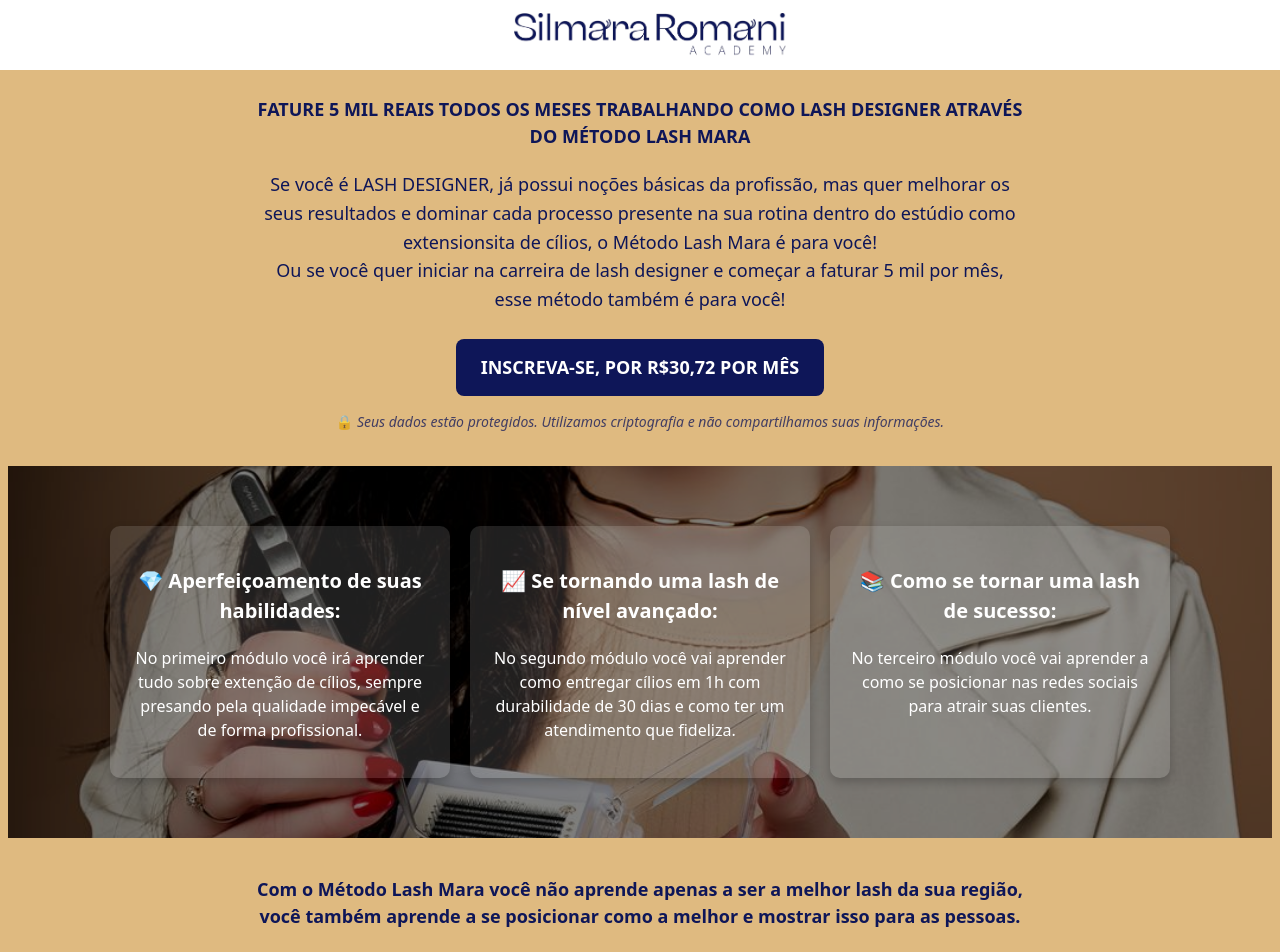
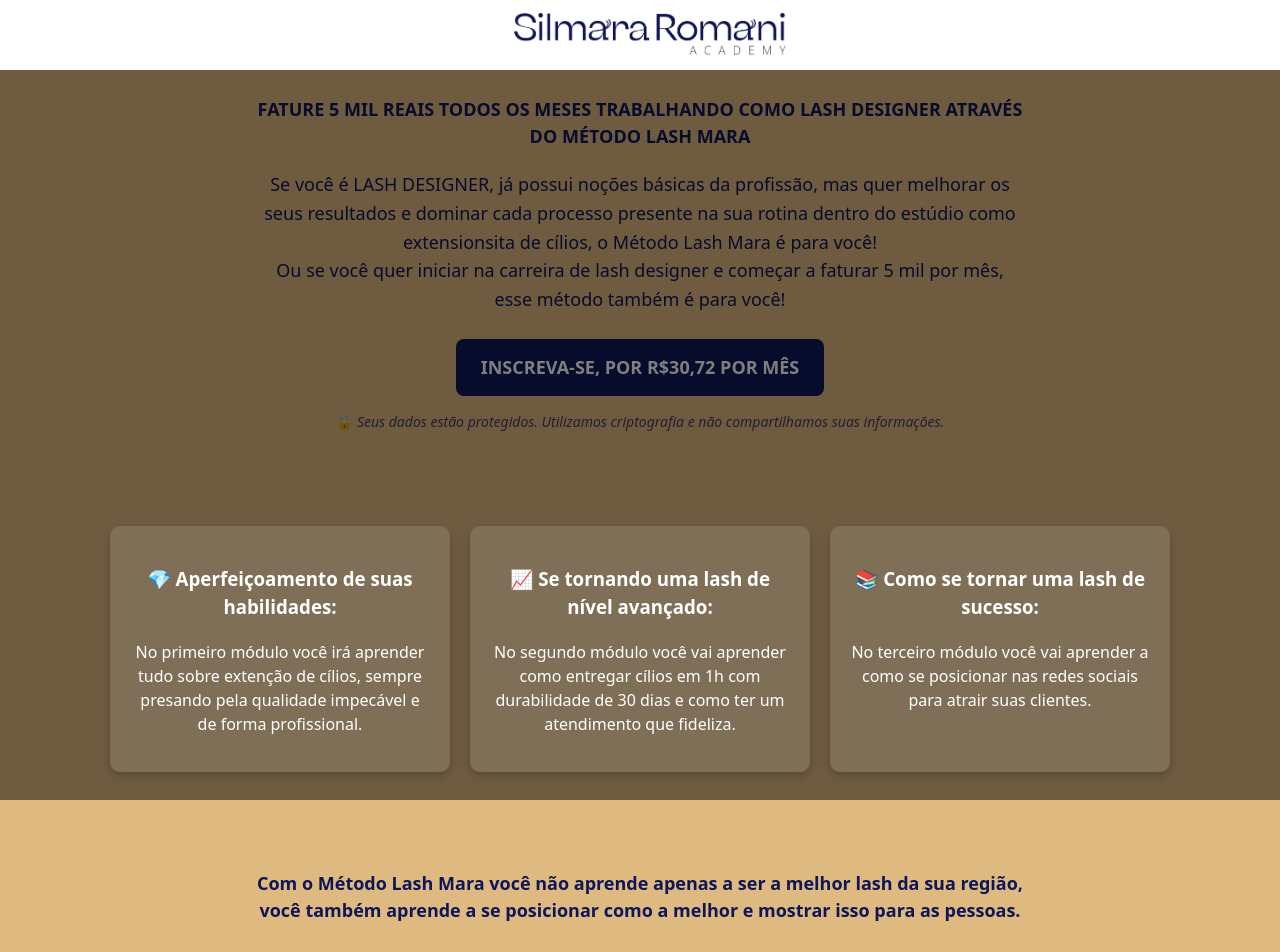
Before and after one commit to LucasRomani/Ladding_page_Silmara, a React (Vite) app: page / in a window 1280 px wide. Shown: the top 952 px of the page. Built offline with nearby package versions, Linux system fonts and the light colour scheme.

Commit message:
bug do ios

```diff
--- a/package.json
+++ b/package.json
@@ -13,6 +13,7 @@
     "react": "^19.0.0",
     "react-dom": "^19.0.0",
     "react-icons": "^5.5.0",
+    "rellax": "^1.12.1",
     "swiper": "^11.2.6"
   },
   "devDependencies": {
--- a/src/body/Section.css
+++ b/src/body/Section.css
@@ -1,25 +1,30 @@
 .feature-section {
-    background: url("../assets/imagens/imagemdefundo.jpg") no-repeat center center/cover;
+  position: relative;
   padding: 60px 20px;
   text-align: center;
-    position: relative;
-    background-attachment: fixed;
-  }
-  @supports (-webkit-touch-callout: none) {
-  .background {
-    background-attachment: scroll;
-  }
+  overflow: hidden;
+  z-index: 0;
 }
 
+.background-image {
+  position: fixed;
+  top: 0;
+  left: 0;
+  width: 100%;
+  height: 100vh;
+  background: url("../assets/imagens/imagemdefundo.jpg") no-repeat center center / cover;
+  z-index: -2;
+}
 
 .feature-section::before {
   content: "";
-    position: absolute;
+  position: fixed;
   top: 0;
   left: 0;
   width: 100%;
-    height: 100%;
-    background: rgba(0, 0, 0, 0.5); /* Fundo escuro transparente */
+  height: 100vh;
+  background: rgba(0, 0, 0, 0.5); /* Escurecimento */
+  z-index: -1;
 }
 
 .box-container {
@@ -33,7 +38,7 @@
 }
 
 .feature-box {
-    background: rgba(255, 255, 255, 0.120); /* Fundo branco transparente */
+  background: rgba(255, 255, 255, 0.12);
   padding: 20px;
   width: 300px;
   border-radius: 10px;
@@ -45,12 +50,7 @@
   transform: scale(1.05);
 }
 
-  .feature-box h3 {
-    font-size: 20px;
-    color: #ffffff;
+.feature-box h3,
+.feature-box p {
+  color: #fff;
 }
-
-  .feature-box p {
-    font-size: 16px;
-    color: #ffffff;
-  }
```
Also changed, not shown: 1 other file (tests, documents, lock files or other folders). Lines whose indentation alone changed are shown as unchanged.
